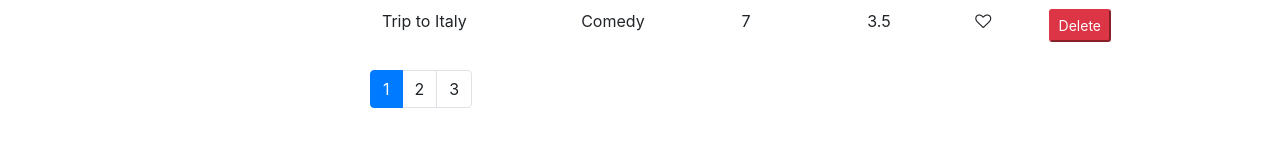
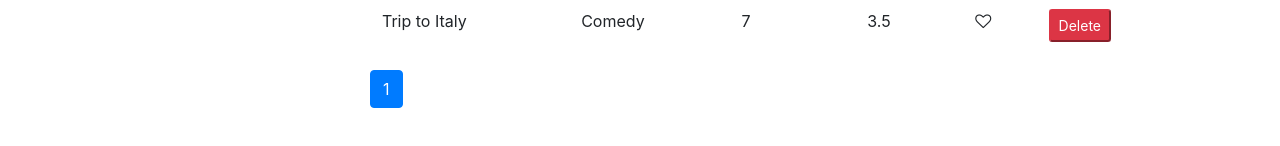
Before and after one commit to sai-sreenath/MovieRentals_Frontend, a React (Create React App) app in the folder movierentals/: page / in a window 1280 px wide. Shown: the part 268-414 px from the top of the page. Built offline with nearby package versions, Linux system fonts and the light colour scheme.

Commit message:
Filtering implementation

```diff
--- a/movierentals/src/components/common/listGroup.jsx
+++ b/movierentals/src/components/common/listGroup.jsx
@@ -2,14 +2,18 @@
 
 const ListGroup = (props) => {
 
-    const {items, textProperty, valueProperty} = props;
+    const {items, textProperty, valueProperty, selectedItem, onItemSelect} = props;
 
     return (
         <ul className="list-group">
             {items.map(item => (
-            <li key={item[valueProperty]} className="list-group-item">
+                <li
+                    onClick={() => onItemSelect(item)}
+                    key={item[valueProperty]}
+                    className={item===selectedItem ? "list-group-item active": "list-group-item"}
+                >
                 {item[textProperty]}
-            </li>
+                </li>
         ))}
         </ul>
     );
--- a/movierentals/src/components/movies.jsx
+++ b/movierentals/src/components/movies.jsx
@@ -40,27 +40,32 @@
   };
 
   handleGenreSelect = genre => {
-    console.log(genre);
+    this.setState({selectedGenre: genre});
   };
 
   render() {
     const { length: count } = this.state.movies;
-    const {pageSize, currentPage, movies: allMovies} = this.state;
+    const {pageSize, currentPage, selectedGenre, movies: allMovies} = this.state;
 
     if (count === 0) return <p>There are no movies in the database.</p>;
 
-    const movies = paginate(allMovies, currentPage, pageSize);
+    const filtered = selectedGenre
+                    ? allMovies.filter(m=>m.genre._id === selectedGenre._id)
+                    : allMovies;
+
+    const movies = paginate(filtered, currentPage, pageSize);
 
     return (
       <div className = "row">
           <div className="col-3">
             <ListGroup
                   items={this.state.genres}
+                  selectedItem = {this.state.selectedGenre}
                   onItemSelect={this.handleGenreSelect}
             />
           </div>
           <div className="col">
-              <p>showing {count} movies in the database</p>
+              <p>showing {filtered.length} movies in the database</p>
               <table className="table">
                 <thead>
                   <tr>
@@ -94,7 +99,7 @@
                 </tbody>
               </table>
               <Pagination
-                      itemsCount={count}
+                      itemsCount={filtered}
                       pageSize={pageSize}
                       onPageChange={this.handlePageChange}
                       currentPage = {currentPage}
```
